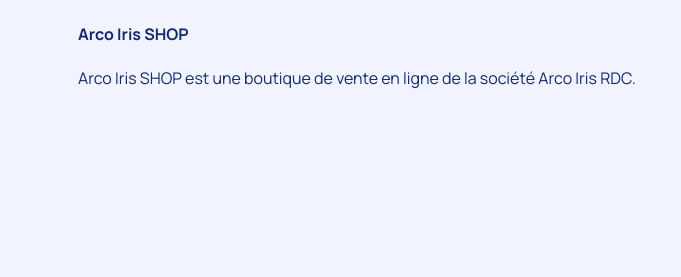
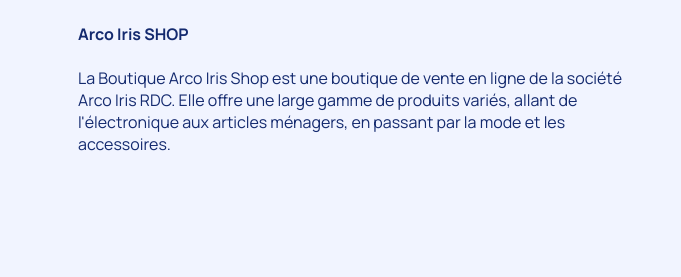
Before and after one commit to jnKav/monCV, a plain HTML site: page projets.html in a window 1280 px wide. Shown: the part 182-459 px from the top of the page, 0-681 px from the left. Drawn offline with Linux system fonts and the light colour scheme.

Commit message:
ajout modification page projets

```diff
--- a/projets.html
+++ b/projets.html
@@ -51,7 +51,7 @@
                 <div class="descriptionDuProjet">
                   <h4>Arco Iris SHOP</h4>
                   <p>
-                    Arco Iris SHOP est une boutique de vente en ligne de la société Arco Iris RDC.
+                    La Boutique Arco Iris Shop est une boutique de vente en ligne de la société Arco Iris RDC. Elle offre une large gamme de produits variés, allant de l'électronique aux articles ménagers, en passant par la mode et les accessoires.
                   </p>
                 </div>
                 <div class="projetImageContainer">
```
Also changed, not shown: contact.html (line endings or trailing spaces), cv.html (line endings or trailing spaces), index.html (line endings or trailing spaces), scripts.js (line endings or trailing spaces).
